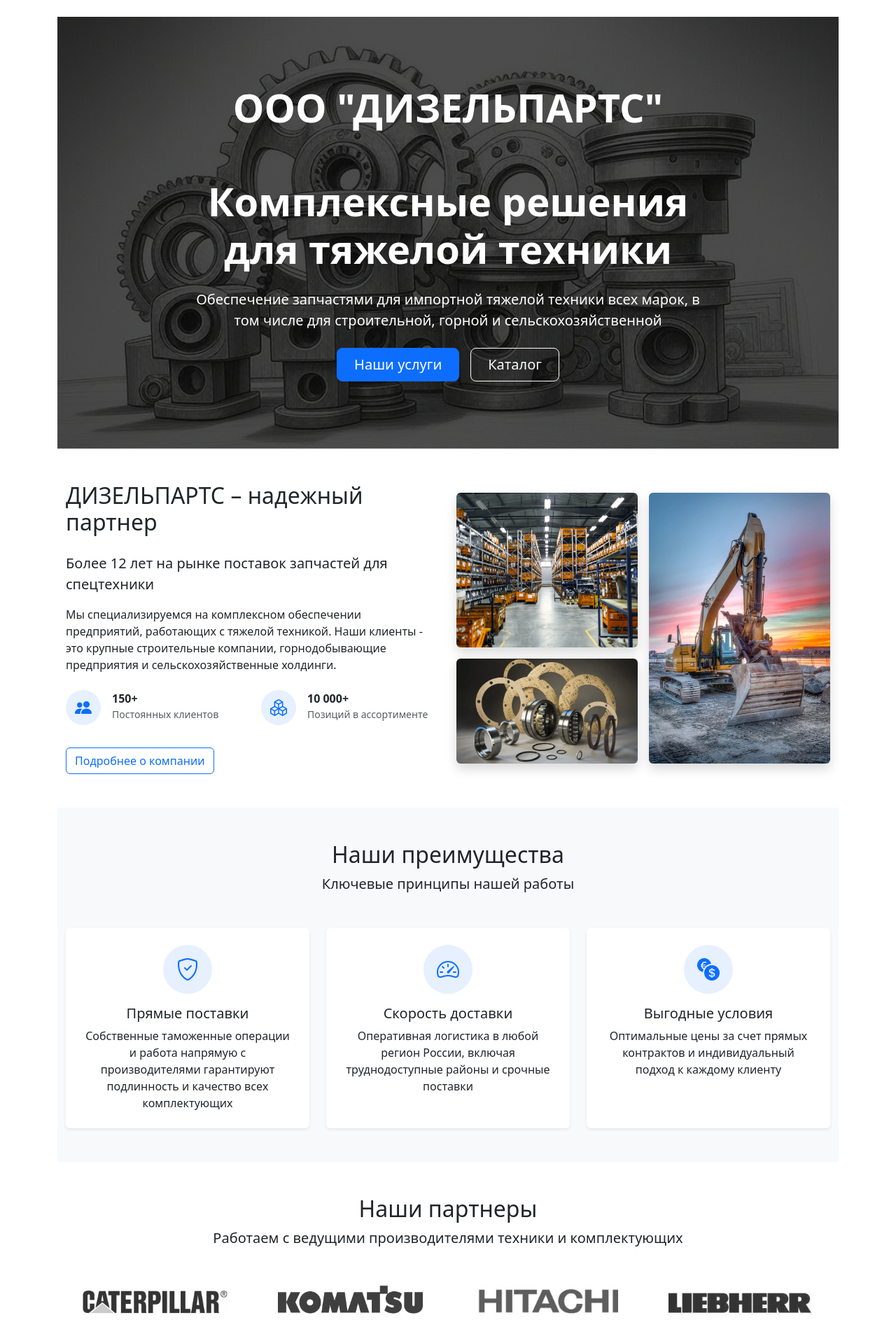
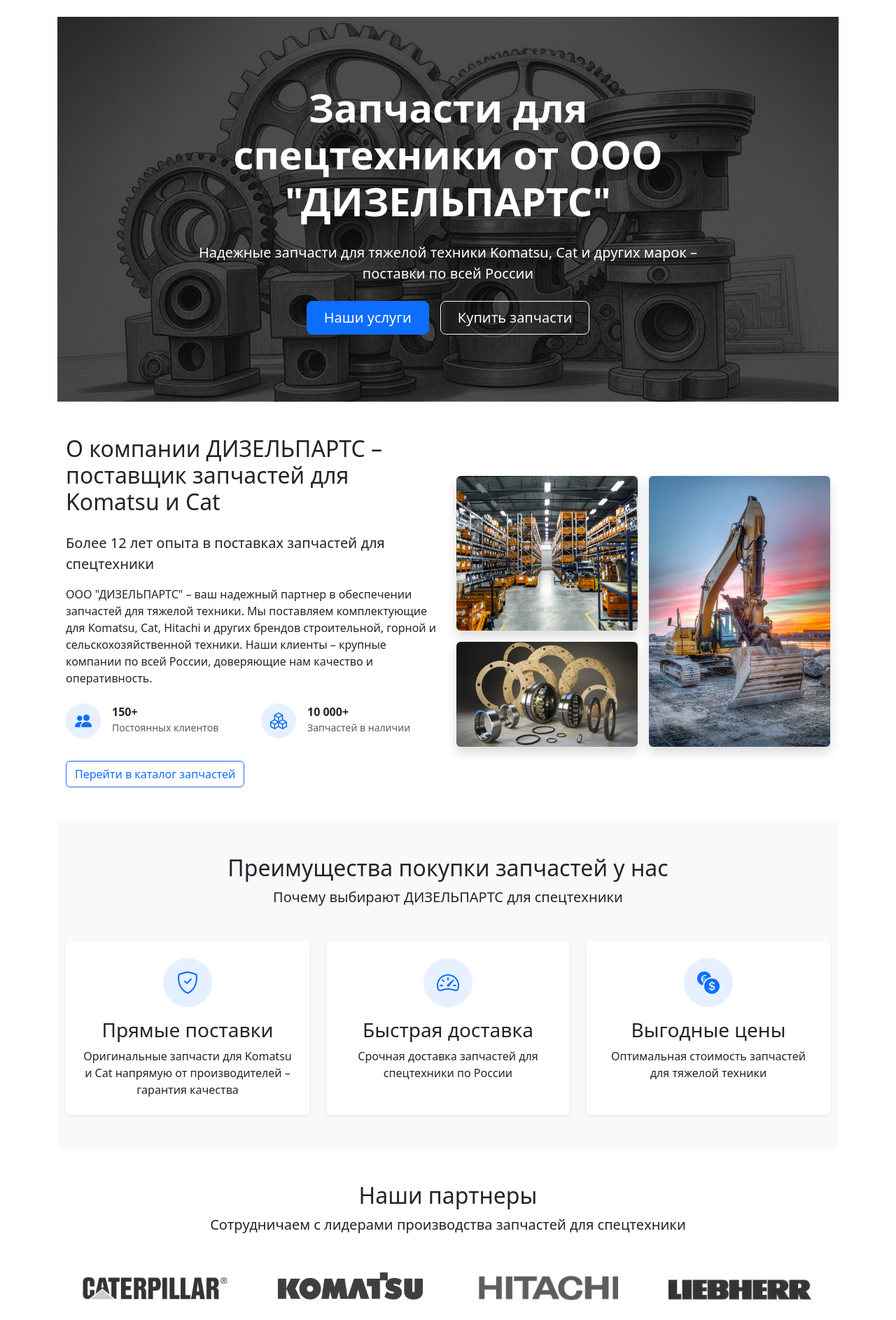
Before and after one commit to DyshaGusew/DiselParts, a Django app: page / in a window 1280 px wide. Shown: the part 62-1948 px from the top of the page at 70% size. Run offline with Django 5.2, Linux system fonts and the light colour scheme; parts of the project's set-up code (start-up, migrations or seed data) failed here and were passed over; some libraries are stand-ins or nearby versions.

Commit message:
Текста для SEO

```diff
--- a/config/templates/base.html
+++ b/config/templates/base.html
@@ -5,6 +5,8 @@
       <!-- Мета-теги для SEO и адаптивности -->
       <meta charset="UTF-8" />
       <meta name="viewport" content="width=device-width, initial-scale=1.0" />
+      <meta name="description"
+            content="ООО ДИЗЕЛЬПАРТС – поставка запчастей для тяжелой техники Komatsu, Cat и других марок по всей России. Купить запчасти для спецтехники выгодно и быстро!" />
       <meta name="google-site-verification"
             content="-afcy8XFTKi8Fi8pEDSROqOdmhogjNR3eHhD_7ESJq0" />
       <meta name="yandex-verification" content="b821bec763c721ac" />
@@ -21,21 +23,20 @@
       <link rel="stylesheet" href="{% static 'config/css/bootstrap.min.css' %}" />
       <!-- Динамические и дополнительные стили -->
       {% block extra_css %}
-         {% comment %} Объединяем CSS для уменьшения запросов {% endcomment %}
          <link rel="stylesheet" href="{% static 'catalog/css/styles.css' %}" />
          <link rel="stylesheet" href="{% static 'accounts/css/styles.css' %}" />
       {% endblock %}
       <!-- Шрифты и иконки -->
       <link rel="stylesheet" href="{% static 'config/css/bootstrap-icons.css' %}" />
       <link rel="icon"
-            href="{% static 'config/images/favicon.ico' %}"
+            href="https://dizparts-anapa.ru/static/config/images/favicon.ico"
             type="image/x-icon" />
       <link rel="shortcut icon"
-            href="{% static 'config/images/favicon.ico' %}?v=1"
+            href="https://dizparts-anapa.ru/static/config/images/favicon.ico"
             type="image/x-icon" />
       <!-- Заголовок страницы -->
       <title>
-         {% block title %}Каталог деталей{% endblock %}
+         {% block title %}Запчасти для спецтехники{% endblock %}
       </title>
    </head>
    <body>
@@ -73,25 +74,27 @@
    <!-- Скрипты -->
    <script defer src="{% static 'config/js/bootstrap.bundle.min.js' %}"></script>
    <script>
-   // Инициализация toast
          function initToasts() {
              const toasts = document.querySelectorAll('.toast');
              toasts.forEach(toast => {
                  if (!toast.classList.contains('toast-initialized')) {
-               const bsToast = new bootstrap.Toast(toast, {
-                   animation: false,
-                   autohide: true,
-                   delay: 3000
-               });
+                     const bsToast = new bootstrap.Toast(toast, { animation: false, autohide: true, delay: 3000 });
                      toast.classList.add('toast-initialized');
                      bsToast.show();
                  }
              });
          }
-
-   document.addEventListener('DOMContentLoaded', function() {
-       initToasts();
-   });
+         document.addEventListener('DOMContentLoaded', function() { initToasts(); });
+   </script>
+   <!-- Schema Markup для всей базы -->
+   <script type="application/ld+json">
+      {
+          "@context": "https://schema.org",
+          "@type": "Organization",
+          "name": "ООО ДИЗЕЛЬПАРТС",
+          "url": "https://dizparts-anapa.ru",
+          "description": "Поставка запчастей для тяжелой техники Komatsu, Cat и других марок по всей России"
+      }
    </script>
 </body>
 </html>
--- a/config/templates/config/index.html
+++ b/config/templates/config/index.html
@@ -1,6 +1,6 @@
 {% extends "base.html" %}
 {% load static %}
-{% block title %}Запчасти для тяжелой техники{% endblock %}
+{% block title %}О нас | ООО 'ДИЗЕЛЬПАРТС' - Запчасти для Komatsu и Cat{% endblock %}
 {% block content %}
     <!-- Hero-секция с фоновым изображением -->
     <section class="hero-section bg-dark text-white py-5"
@@ -10,19 +10,12 @@
         <div class="container py-5">
             <div class="row align-items-center">
                 <div class="col-lg-8 mx-auto text-center">
-                    <h1 class="display-4 fw-bold mb-4">
-                        ООО "ДИЗЕЛЬПАРТС"
-                        <br>
-                        <br>
-                        Комплексные решения для тяжелой техники
-                    </h1>
-                    <p class="lead mb-4">
-                        Обеспечение запчастями для импортной тяжелой техники всех марок, в том числе для строительной, горной и сельскохозяйственной
-                    </p>
+                    <h1 class="display-4 fw-bold mb-4">Запчасти для спецтехники от ООО "ДИЗЕЛЬПАРТС"</h1>
+                    <p class="lead mb-4">Надежные запчасти для тяжелой техники Komatsu, Cat и других марок – поставки по всей России</p>
                     <div class="d-flex justify-content-center gap-3">
                         <a href="#services" class="btn btn-primary btn-lg px-4">Наши услуги</a>
                         <a href="{% url 'catalog:product-list' %}"
-                           class="btn btn-outline-light btn-lg px-4">Каталог</a>
+                           class="btn btn-outline-light btn-lg px-4">Купить запчасти</a>
                     </div>
                 </div>
             </div>
@@ -33,10 +26,10 @@
         <div class="container">
             <div class="row align-items-center">
                 <div class="col-lg-6 mb-4 mb-lg-0">
-                    <h2 class="mb-4">ДИЗЕЛЬПАРТС – надежный партнер</h2>
-                    <p class="lead">Более 12 лет на рынке поставок запчастей для спецтехники</p>
+                    <h2 class="mb-4">О компании ДИЗЕЛЬПАРТС – поставщик запчастей для Komatsu и Cat</h2>
+                    <p class="lead">Более 12 лет опыта в поставках запчастей для спецтехники</p>
                     <p>
-                        Мы специализируемся на комплексном обеспечении предприятий, работающих с тяжелой техникой. Наши клиенты - это крупные строительные компании, горнодобывающие предприятия и сельскохозяйственные холдинги.
+                        ООО "ДИЗЕЛЬПАРТС" – ваш надежный партнер в обеспечении запчастей для тяжелой техники. Мы поставляем комплектующие для Komatsu, Cat, Hitachi и других брендов строительной, горной и сельскохозяйственной техники. Наши клиенты – крупные компании по всей России, доверяющие нам качество и оперативность.
                     </p>
                     <div class="row mt-4">
                         <div class="col-6">
@@ -61,32 +54,31 @@
                                 </div>
                                 <div>
                                     <h6 class="mb-0 fw-bold">10 000+</h6>
-                                    <small class="text-muted">Позиций в ассортименте</small>
+                                    <small class="text-muted">Запчастей в наличии</small>
                                 </div>
                             </div>
                         </div>
                     </div>
-                    <a href="{% url 'about' %}" class="btn btn-outline-primary mt-3">Подробнее о компании</a>
+                    <a href="{% url 'catalog:product-list' %}"
+                       class="btn btn-outline-primary mt-3">Перейти в каталог запчастей</a>
                 </div>
                 <div class="col-lg-6">
                     <div class="row g-3 h-100">
-                        <!-- Левая колонка с двумя вертикальными изображениями -->
                         <div class="col-md-6">
                             <div class="d-flex flex-column h-100">
                                 <img src="{% static 'config/images/about-1.webp' %}"
-                                     alt="Склад"
+                                     alt="Склад запчастей для Komatsu и Cat"
                                      class="img-fluid rounded shadow mb-3 h-100"
                                      loading="lazy">
                                 <img src="{% static 'config/images/about-3.webp' %}"
-                                     alt="Техника"
+                                     alt="Запчасти для тяжелой техники"
                                      class="img-fluid rounded shadow h-70"
                                      loading="lazy">
                             </div>
                         </div>
-                        <!-- Правая колонка с одним большим изображением -->
                         <div class="col-md-6">
                             <img src="{% static 'config/images/about-2.webp' %}"
-                                 alt="Техника"
+                                 alt="Техника Komatsu и Cat"
                                  class="img-fluid rounded shadow h-100"
                                  style="object-fit: cover"
                                  loading="lazy">
@@ -100,11 +92,10 @@
     <section id="services" class="py-5 bg-light">
         <div class="container">
             <div class="text-center mb-5">
-                <h2>Наши преимущества</h2>
-                <p class="lead">Ключевые принципы нашей работы</p>
+                <h2>Преимущества покупки запчастей у нас</h2>
+                <p class="lead">Почему выбирают ДИЗЕЛЬПАРТС для спецтехники</p>
             </div>
             <div class="row g-4">
-                <!-- Карточка 1: Поставки запчастей -->
                 <div class="col-md-4">
                     <div class="card h-100 border-0 shadow-sm">
                         <div class="card-body text-center p-4">
@@ -113,15 +104,11 @@
                                         height: min(20vw, 70px)">
                                 <i class="bi bi-shield-check text-primary fs-2"></i>
                             </div>
-                            <h5 class="card-title">Прямые поставки</h5>
-                            <p class="card-text">
-                                Собственные таможенные операции и работа напрямую с производителями
-                                гарантируют подлинность и качество всех комплектующих
-                            </p>
+                            <h3 class="card-title">Прямые поставки</h3>
+                            <p class="card-text">Оригинальные запчасти для Komatsu и Cat напрямую от производителей – гарантия качества</p>
                         </div>
                     </div>
                 </div>
-                <!-- Карточка 2: Техническая поддержка -->
                 <div class="col-md-4">
                     <div class="card h-100 border-0 shadow-sm">
                         <div class="card-body text-center p-4">
@@ -130,12 +117,11 @@
                                         height: min(20vw, 70px)">
                                 <i class="bi bi-speedometer2 text-primary fs-2"></i>
                             </div>
-                            <h5 class="card-title">Скорость доставки</h5>
-                            <p class="card-text">Оперативная логистика в любой регион России, включая труднодоступные районы и срочные поставки</p>
+                            <h3 class="card-title">Быстрая доставка</h3>
+                            <p class="card-text">Срочная доставка запчастей для спецтехники по России</p>
                         </div>
                     </div>
                 </div>
-                <!-- Карточка 3: Логистика и доставка -->
                 <div class="col-md-4">
                     <div class="card h-100 border-0 shadow-sm">
                         <div class="card-body text-center p-4">
@@ -144,11 +130,8 @@
                                         height: min(20vw, 70px)">
                                 <i class="bi bi-currency-exchange text-primary fs-2"></i>
                             </div>
-                            <h5 class="card-title">Выгодные условия</h5>
-                            <p class="card-text">
-                                Оптимальные цены за счет прямых контрактов и индивидуальный подход
-                                к каждому клиенту
-                            </p>
+                            <h3 class="card-title">Выгодные цены</h3>
+                            <p class="card-text">Оптимальная стоимость запчастей для тяжелой техники</p>
                         </div>
                     </div>
                 </div>
@@ -160,15 +143,14 @@
         <div class="container">
             <div class="text-center mb-4">
                 <h2>Наши партнеры</h2>
-                <p class="lead">Работаем с ведущими производителями техники и комплектующих</p>
+                <p class="lead">Сотрудничаем с лидерами производства запчастей для спецтехники</p>
             </div>
             <div class="row justify-content-center align-items-center g-4">
-                <!-- Каждый партнер -->
                 <div class="col-6 col-md-4 col-lg-3">
                     <div class="partner-logo-container d-flex justify-content-center align-items-center h-100">
                         <a href="https://www.caterpillar.com/ru.html" target="_blank">
                             <img src="{% static 'config/images/partner-1.webp' %}"
-                                 alt="Caterpillar"
+                                 alt="Запчасти Caterpillar"
                                  class="partner-logo img-fluid grayscale"
                                  loading="lazy">
                         </a>
@@ -178,7 +160,7 @@
                     <div class="partner-logo-container d-flex justify-content-center align-items-center h-100">
                         <a href="https://www.komatsu.ru/" target="_blank">
                             <img src="{% static 'config/images/partner-2.webp' %}"
-                                 alt="Komatsu"
+                                 alt="Запчасти Komatsu"
                                  class="partner-logo img-fluid grayscale"
                                  loading="lazy">
                         </a>
@@ -188,7 +170,7 @@
                     <div class="partner-logo-container d-flex justify-content-center align-items-center h-100">
                         <a href="https://www.hitachi.com/en/" target="_blank">
                             <img src="{% static 'config/images/partner-3.webp' %}"
-                                 alt="Hitachi"
+                                 alt="Запчасти Hitachi"
                                  class="partner-logo img-fluid grayscale"
                                  loading="lazy">
                         </a>
@@ -198,7 +180,7 @@
                     <div class="partner-logo-container d-flex justify-content-center align-items-center h-100">
                         <a href="https://www.liebherr.com" target="_blank">
                             <img src="{% static 'config/images/partner-4.webp' %}"
-                                 alt="Liebherr"
+                                 alt="Запчасти Liebherr"
                                  class="partner-logo img-fluid grayscale"
                                  loading="lazy">
                         </a>
@@ -212,19 +194,19 @@
         <div class="container">
             <div class="row">
                 <div class="col-lg-6 mb-4 mb-lg-0">
-                    <h2 class="mb-4">Контакты</h2>
-                    <p class="lead">Готовы ответить на все ваши вопросы</p>
+                    <h2 class="mb-4">Свяжитесь с нами</h2>
+                    <p class="lead">Купить запчасти для Komatsu и Cat – просто позвоните!</p>
                     <div class="d-flex align-items-start mb-3">
                         <i class="bi bi-geo-alt-fill text-primary me-3 mt-1"></i>
                         <div>
-                            <h5 class="mb-1">Адрес</h5>
+                            <h3 class="mb-1">Адрес</h3>
                             <p>г. Москва, ул. Промышленная, 15, офис 304</p>
                         </div>
                     </div>
                     <div class="d-flex align-items-start mb-3">
                         <i class="bi bi-telephone-fill text-primary me-3 mt-1"></i>
                         <div>
-                            <h5 class="mb-1">Телефоны</h5>
+                            <h3 class="mb-1">Телефоны</h3>
                             <p class="mb-1">+7 (495) 123-45-67 (бесплатно по России)</p>
                             <p>+7 (800) 123-45-67 (бесплатно по России)</p>
                         </div>
@@ -232,7 +214,7 @@
                     <div class="d-flex align-items-start">
                         <i class="bi bi-envelope-fill text-primary me-3 mt-1"></i>
                         <div>
-                            <h5 class="mb-1">Email</h5>
+                            <h3 class="mb-1">Email</h3>
                             <p>manager02@dieselenergoparts.ru</p>
                         </div>
                     </div>
@@ -240,4 +222,26 @@
             </div>
         </div>
     </section>
+    <!-- Schema Markup -->
+    <script type="application/ld+json">
+    {
+        "@context": "https://schema.org",
+        "@type": "Organization",
+        "name": "ООО ДИЗЕЛЬПАРТС",
+        "url": "https://dizparts-anapa.ru",
+        "description": "Поставка запчастей для тяжелой техники Komatsu, Cat и других марок по всей России",
+        "address": {
+            "@type": "PostalAddress",
+            "streetAddress": "ул. Промышленная, 15, офис 304",
+            "addressLocality": "Москва",
+            "addressCountry": "RU"
+        },
+        "telephone": "+7 (495) 123-45-67",
+        "email": "manager02@dieselenergoparts.ru",
+        "sameAs": [
+            "https://www.caterpillar.com/ru.html",
+            "https://www.komatsu.ru/"
+        ]
+    }
+    </script>
 {% endblock %}
```
Also changed, not shown: config/templates/config/about.html (+25 -16 lines). Lines whose indentation alone changed are shown as unchanged.
